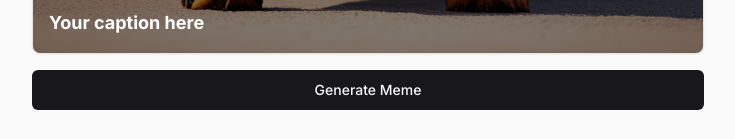
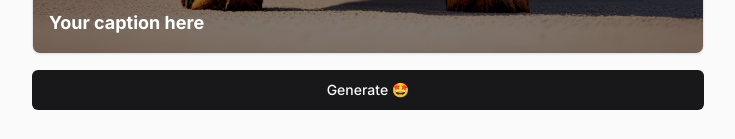
Before and after one commit to saliftankoano/animegen, a Next.js app: page /create in a window 1280 px wide. Shown: the part 942-1081 px from the top of the page, without its empty margins (272-1007 px from the left). Built offline with nearby package versions, Linux system fonts and the light colour scheme; no server answers.

Commit message:
remove dangerous console.logs

```diff
--- a/app/api/actions/generateImage.ts
+++ b/app/api/actions/generateImage.ts
@@ -6,7 +6,6 @@ export async function generateImage(prompt: string) {
     const user = await currentUser();
     const username = user?.username || "Gino432";
     const profileimage = user?.imageUrl || username || "rando";
-    console.log(profileimage + " in generateImage");
     const response = await fetch("https://www.genwalls.com/api/generate", {
       method: "POST",
       headers: {
--- a/app/api/generate/route.ts
+++ b/app/api/generate/route.ts
@@ -15,7 +15,7 @@ const insertImage = async (
   prompt: string,
   url: string
 ) => {
-  const { data, error } = await supabase.from("image").insert([
+  const { error } = await supabase.from("image").insert([
     {
       username: username,
       profile_url: profile_url,
@@ -27,7 +27,7 @@ const insertImage = async (
   if (error) {
     return error;
   } else {
-    console.log("Image inserted:", data);
+    console.log("Image inserted:");
     return "success";
   }
 };
@@ -111,7 +111,7 @@ export async function POST(req: NextRequest) {
       if (result == "success") {
         console.log(`Successfully added the image to Supabase`);
       } else {
-        console.log("Unsuccessful additon to Supabase" + result);
+        console.log("Unsuccessful additon to Supabase");
       }
       return NextResponse.json({
         success: true,
--- a/app/create/page.tsx
+++ b/app/create/page.tsx
@@ -100,7 +100,7 @@ export default function CreateImage() {
           </CardContent>
         </Card>
         <Button type="submit" className="w-full">
-          Generate Meme
+          Generate 🤩
         </Button>
       </form>
     </div>
--- a/app/feed/page.tsx
+++ b/app/feed/page.tsx
@@ -44,9 +44,8 @@ export default function Home() {
     const getImageUrl = await generateImage(prompt);
 
     if (!getImageUrl.success) {
-      console.log("Error generating image:", getImageUrl.error);
+      console.log("Error generating image:");
     } else {
-      console.log(getImageUrl.imageUrl);
       setIsGenerating(false);
       setGenerationComplete(true);
     }
@@ -59,7 +58,7 @@ export default function Home() {
       if (data.success) {
         setWallpaperFeed(data.images);
       } else {
-        console.log(data.error || "Failed to fetch images.");
+        console.log("Failed to fetch images.");
       }
     } catch (err) {
       console.error(err);
```
